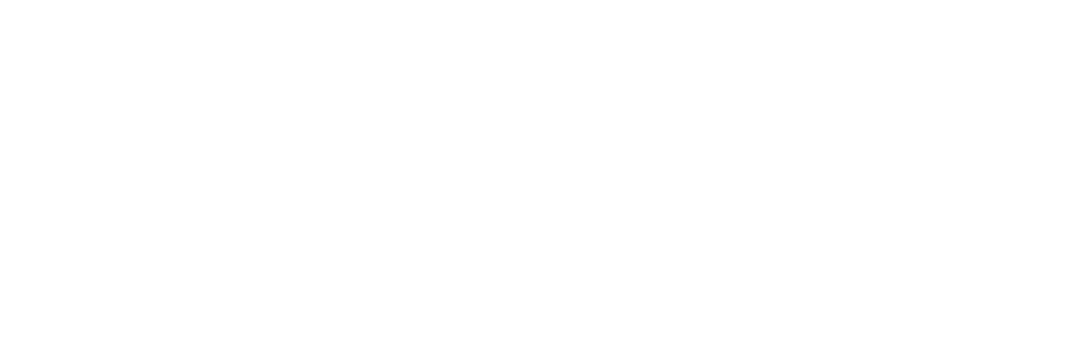
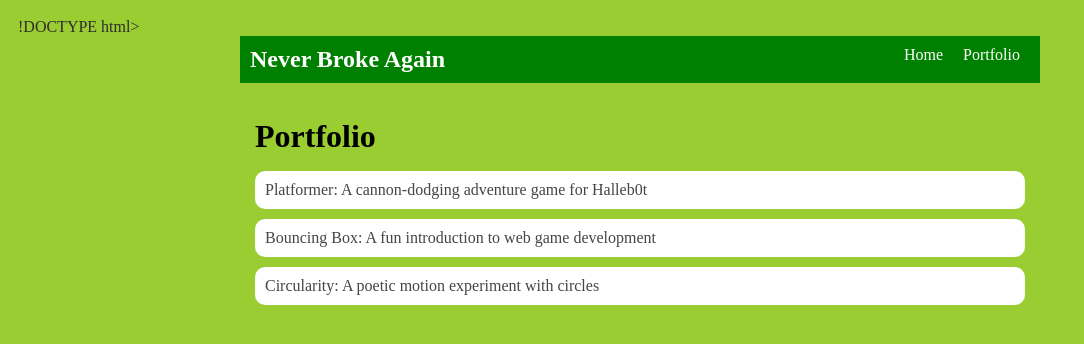
Before and after one commit to yaunaleigh/yaunaleigh.github.io, a plain HTML site: page portfolio.html in a window 1280 px wide. Shown: the whole page, without its empty margins (0-1084 px from the left). Drawn offline with Linux system fonts and the light colour scheme.

Commit message:
add portfolio page to website

```diff
--- a/portfolio.html
+++ b/portfolio.html
@@ -0,0 +1,42 @@
+!DOCTYPE html>
+<html>
+  <head>
+    <title> Never Broke Again</title>
+     <title>Your Name's Website</title>
+  <link rel="stylesheet" href="style.css" />
+  </head>
+
+  <body>
+    <!-- All content goes here -->
+    <div id="all-contents">
+        <nav>
+<h1>Never Broke Again </h1>
+<ul id="nav-ul">
+<li class="nav-li">
+  <a href="index.html">Home</a>
+</li>
+<li class="nav-li">
+  <a href="portfolio.html">Portfolio</a>
+</li>
+</ul>
+  </nav>
+
+  <main>
+    <div class="content">
+    <h1>Portfolio</h1>
+    <ul id="portfolio">
+<li>
+  <a href="fsd-projects/platformer/">Platformer: A cannon-dodging adventure game for Halleb0t</a>
+</li>
+<li>
+  <a href="fsd-projects/bouncing-box/">Bouncing Box: A fun introduction to web game development</a>
+</li>
+<li>
+  <a href="fsd-projects/circularity/">Circularity: A poetic motion experiment with circles</a>
+</li>
+    </ul>
+  </div>
+</main>
+
+  </body>
+</html>
--- a/style.css
+++ b/style.css
@@ -1,8 +1,8 @@
 body {
-    background: rgb(125, 198, 205);
+    background: yellowgreen;
     color: rgb(45, 45, 45);
     padding: 10px;
-    font-family: Arial, sans-serif;
+    font-family: 'Times New Roman', Times, serif;
 }
 
 #all-contents {
@@ -12,7 +12,7 @@ body {
 
 /* navigation menu */
 nav {
-    background: rgb(239, 80, 41);
+    background: green;
     margin: 0 auto;
     display: flex;
     padding: 10px;
@@ -45,7 +45,7 @@ a {
 
 /* main container area beneath menu */
 main {
-    background: rgb(245, 238, 219);
+    background: yellow
     display: flex;
     margin-top: 20px;
 }
@@ -66,7 +66,7 @@ main {
 
 /* interests section styles */
 #interests {
-    border: 4px silver ridge;
+    border: 4px black ridge;
     padding: 8px;
     margin-top: 20px;
 }
@@ -74,3 +74,28 @@ main {
 h2, h3 {
     margin: 0px;
 }
+/* Portfolio styles */
+.content h1 {
+  color: black;
+}
+
+#portfolio {
+  list-style-type: none;
+  padding-left: 0;
+}
+
+#portfolio li {
+  background: #fff;
+  padding: 10px;
+  border-radius: 10px;
+  margin-bottom: 10px;
+}
+
+#portfolio li:hover {
+  background: #eee;
+}
+
+#portfolio a {
+  text-decoration: none;
+  color: #454545;
+}
```
